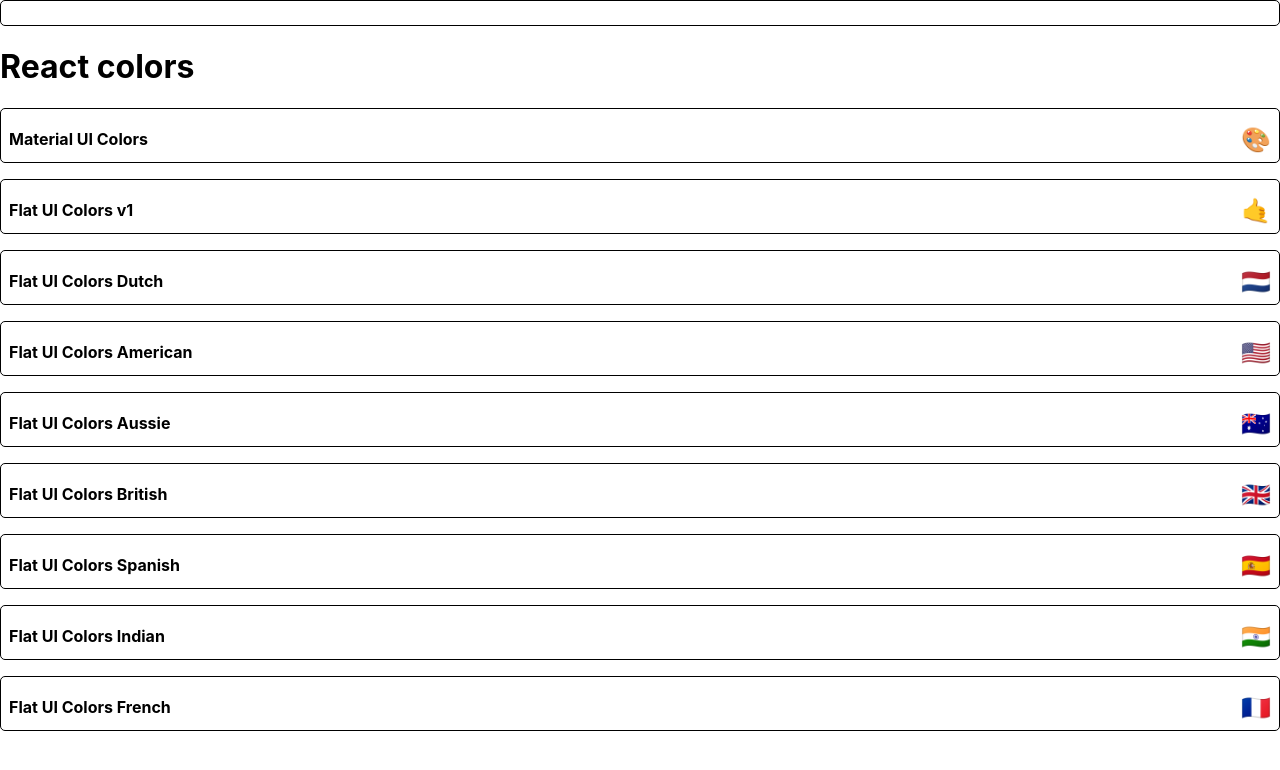
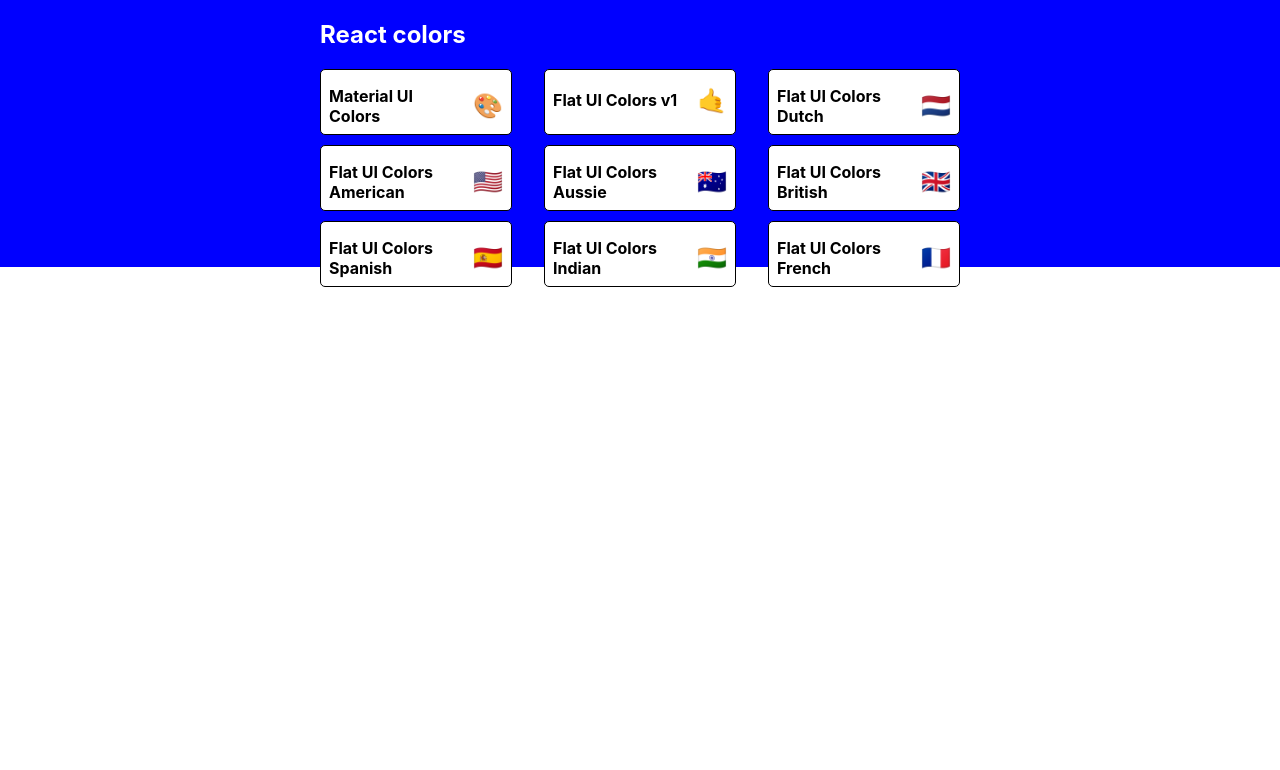
Before and after one commit to St3ve89/react-colors-app, a React (Create React App) app: page / in a window 1280 px wide. Shown: the top 770 px of the page. Built offline with nearby package versions, Linux system fonts and the light colour scheme.

Commit message:
Start styling palette list

```diff
--- a/src/components/paletteList/PaletteList.js
+++ b/src/components/paletteList/PaletteList.js
@@ -1,23 +1,58 @@
 import React, { Component } from 'react';
 import MiniPalette from '../miniPalette/MiniPalette';
+import { withStyles } from '@material-ui/styles';
 import { Link } from 'react-router-dom';
+
+const styles = {
+  root: {
+    backgroundColor: "blue",
+    height: "100%",
+    display: "flex",
+    alignItems: "flex-start",
+    justifyContent: "center"
+
+  },
+  container: {
+    width:"50%",
+    desplay: "flex",
+    alignItems: "flex-start",
+    flexDirection: "column",
+    flexWrap: "wrap"
+  },
+  nav: {
+    display: "flex",
+    width: "100%",
+    justifyContent: "space-between",
+    color: "white"
+  },
+  palettes: {
+    boxSizing: "border-box",
+    width: "100%",
+    display: "grid",
+    gridTemplateColumns: "repeat(3, 30%)",
+    gridGap: "5%"
+  }
+}
 
 class PaletteList extends Component {
   render() {
-    const { palettes } = this.props;
+    const { classes, palettes } = this.props;
 
     return (
-      <div>
-        <MiniPalette />
-        <h1>React colors</h1>
-        {palettes.map(palette => (
-          <p>
-            <MiniPalette {...palette} />
-          </p>
-        ))}
+      <div className={classes.root}>
+        <div className={classes.container}>
+          <nav className={classes.nav}>
+            <h1>React colors</h1>
+          </nav>
+          <div className={classes.palettes}>
+            {palettes.map(palette => (
+              <MiniPalette {...palette} />
+            ))}
+          </div>
+        </div>
       </div>
     )
   }
 }
 
-export default PaletteList;
+export default withStyles(styles)(PaletteList);
```
